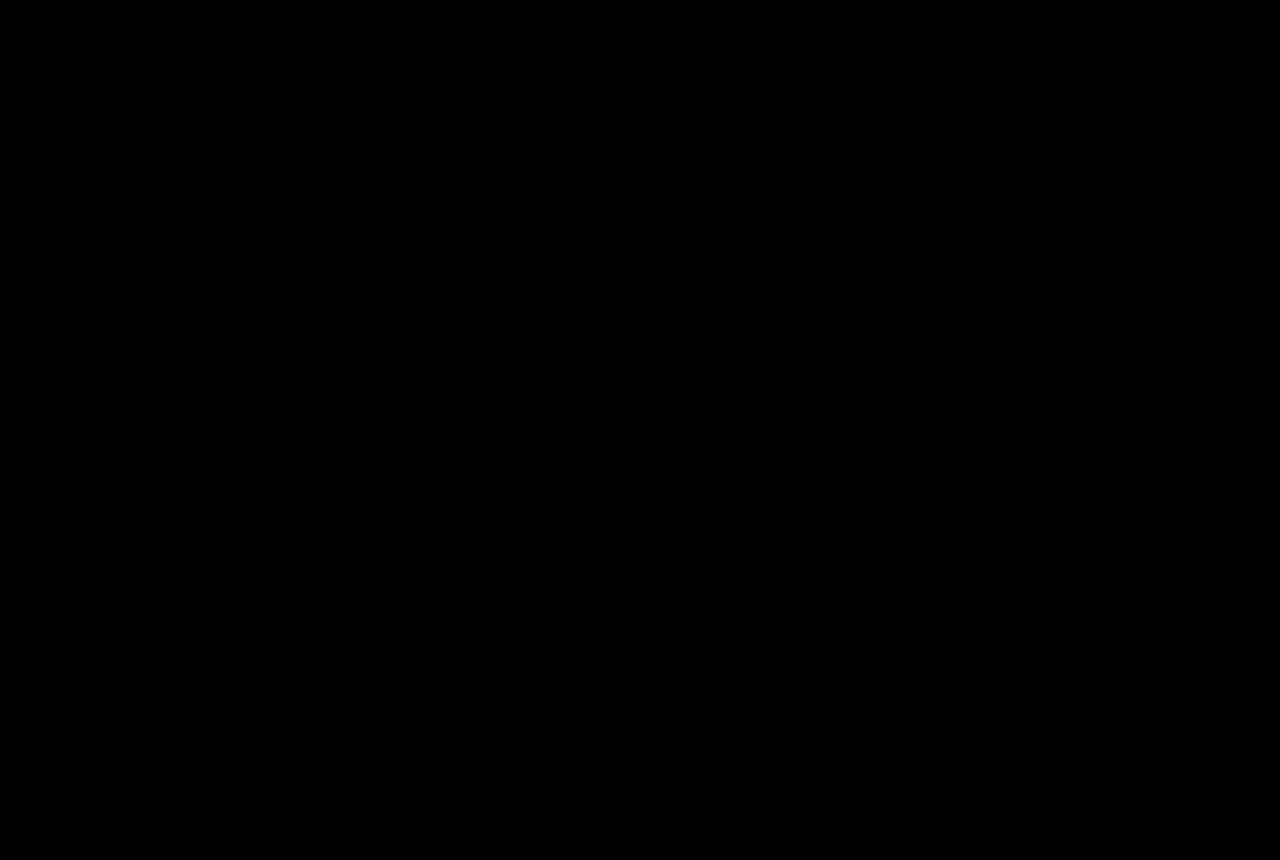
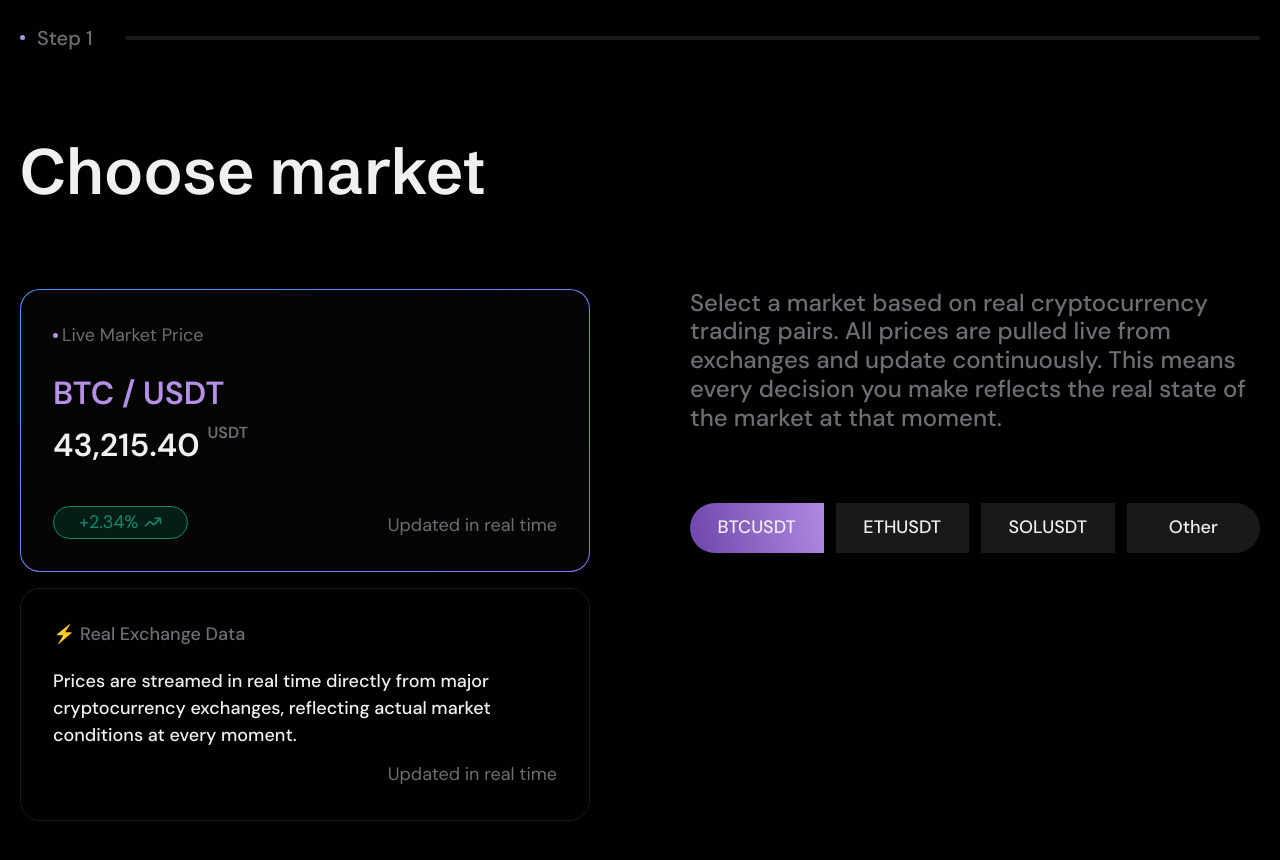
Before and after one commit to olibri/bettingLendos, a Next.js app: page / in a window 1280 px wide. Shown: the part 1280-2140 px from the top of the page. Before the commit the page ends 1105 px from the top, so only its background shows below. Built offline with nearby package versions, Linux system fonts and the light colour scheme.

Commit message:
second section

```diff
--- /dev/null
+++ b/app/components/sections/HowItWorks.tsx
@@ -0,0 +1,83 @@
+import React from 'react'
+import Step from '../ui/Step'
+import Circle from '../ui/Circle'
+import Image from 'next/image'
+
+const HowItWorks = () => {
+  return (
+    <div className='flex flex-col mb-[120px]'>
+      <p className='text-[64px] mb-[70px] text-[#F0F0F0] text-center tracking-[-2%] font-semibold font-schibsted leading-[100%]'>
+        How it works/<br />
+        Game mechanics
+      </p>
+      <Step n={1} />
+
+      <p className=' my-[70px] text-[64px] text-[#F0F0F0] font-semibold font-schibsted tracking-[-2%]'>
+        Choose market
+      </p>
+      <div className='flex flex-row items-start gap-[100px]'>
+        <div className='flex-1 flex flex-col gap-4'>
+          <div className='rounded-[20px] p-[32px] flex flex-col custom-border'>
+            <div className='flex flex-row items-center gap-1 mb-5'>
+              <Circle />
+              <p className='text-[18px] text-[#6C6E74]'>Live Market Price</p>
+            </div>
+            <p className='text-[32px] text-[#B590E7] font-semibold mb-1'>
+              BTC / USDT
+            </p>
+            <p className='text-[#F0F0F0] text-[32px] font-semibold mb-[37px] flex items-start gap-2'>
+              43,215.40
+              <span className='relative text-[16px] text-[#6C6E74] tracking-[-3%]'>USDT</span>
+            </p>
+            <div className='flex flex-row items-end justify-between'>
+              <div className='bg-[#108B682E] flex items-center justify-center gap-1.5 border border-[#108B68] rounded-[100px] h-[33px] px-[25px]'>
+                <p className='text-[#108B68] text-[18px]'>
+                  +2.34%
+                </p>
+                <Image
+                  src="/trend-up-01.svg"
+                  alt="arrow up right"
+                  width={18}
+                  height={18}
+                />
+              </div>
+              <p className='text-[18px] text-[#6C6E74]'>
+                Updated in real time
+              </p>
+            </div>
+          </div>
+          <div className='border border-[#F0F0F01A] p-[32px] flex flex-col rounded-[20px]'>
+            <p className='text-[18px] text-[#6C6E74] font-medium'>⚡ Real Exchange Data</p>
+            <p className='text-[18px] text-[#F0F0F0] mb-3 mt-5 font-medium'>Prices are streamed in real time directly from major cryptocurrency exchanges, reflecting actual market conditions at every moment.</p>
+            <p className='text-[18px] text-[#6C6E74] text-right'>
+              Updated in real time
+            </p>
+          </div>
+        </div>
+        <div className='flex-1'>
+          <p className='text-[#6C6E74] text-[24px] tracking-[-3%] leading-[120%] font-medium mb-[70px]'>
+            Select a market based on real cryptocurrency trading pairs. All prices are pulled live from exchanges and update continuously.
+            This means every decision you make reflects the real state of the market at that moment.
+          </p>
+
+          <div className='flex flex-row items-center gap-3 justify-center'>
+            <button className='text-[18px] text-[#F0F0F0] font-medium bg-[linear-gradient(258.97deg,#B590E7_-9.97%,#724AAF_94.32%)] h-[50px] rounded-tl-[25px] rounded-bl-[25px] w-full'>
+              BTCUSDT
+            </button>
+            <button className='text-[18px] text-[#F0F0F0] font-medium bg-[#191919] h-[50px] w-full'>
+              ETHUSDT
+            </button>
+            <button className='text-[18px] text-[#F0F0F0] font-medium bg-[#191919] h-[50px] w-full'>
+              SOLUSDT
+            </button>
+            <button className='text-[18px] text-[#F0F0F0] font-medium bg-[#191919] h-[50px] w-full rounded-tr-[25px] rounded-br-[25px]'>
+              Other
+            </button>
+          </div>
+        </div>
+      </div>
+    </div>
+  )
+}
+
+export default HowItWorks
--- /dev/null
+++ b/app/components/ui/Circle.tsx
@@ -0,0 +1,9 @@
+import React from 'react'
+
+const Circle = () => {
+  return (
+    <div className='rounded-full bg-[#B590E7] size-[5px]' />
+  )
+}
+
+export default Circle
--- /dev/null
+++ b/app/components/ui/Step.tsx
@@ -0,0 +1,14 @@
+import React from 'react'
+import Circle from './Circle'
+
+const Step = ({ n }: { n: number }) => {
+  return (
+    <div className='flex flex-row items-center justify-center gap-3'>
+      <Circle />
+      <p className='text-[20px] text-[#6C6E74] font-medium tracking-[-6%] font-dm-sans mr-5'>Step {n}</p>
+      <div className='flex-1 h-1 rounded-2xl bg-[#F0F0F01A]' />
+    </div>
+  )
+}
+
+export default Step
--- a/app/globals.css
+++ b/app/globals.css
@@ -47,4 +47,14 @@ body {
     animation: star-spin 120s linear infinite;
     will-change: transform;
   }
+
+  .custom-border {
+    position: relative;
+    border: 1px solid transparent;
+    border-radius: 20px;
+    background:
+      linear-gradient(#050505, #050505) padding-box,
+      radial-gradient(123.53% 154.69% at 23.66% 20.41%, #389FF3 0%, #A46CFF 100%) border-box;
+    background-clip: padding-box, border-box;
+  }
 }
--- a/app/page.tsx
+++ b/app/page.tsx
@@ -1,14 +1,15 @@
 import Image from "next/image";
 import Header from "./components/sections/Header";
 import TopSection from "./components/sections/TopSection";
+import HowItWorks from "./components/sections/HowItWorks";
 
 export default function Home() {
   return (
-    <div className="flex flex-col bg-[#010101]">
+    <div className="bg-[#010101]">
       <TopSection />
-      {/* <main className="flex min-h-screen w-full max-w-3xl flex-col items-center justify-between py-32 px-16 bg-black sm:items-start">
-
-      </main> */}
+      <main className="custom-container">
+        <HowItWorks />
+      </main>
     </div>
   );
 }
```
